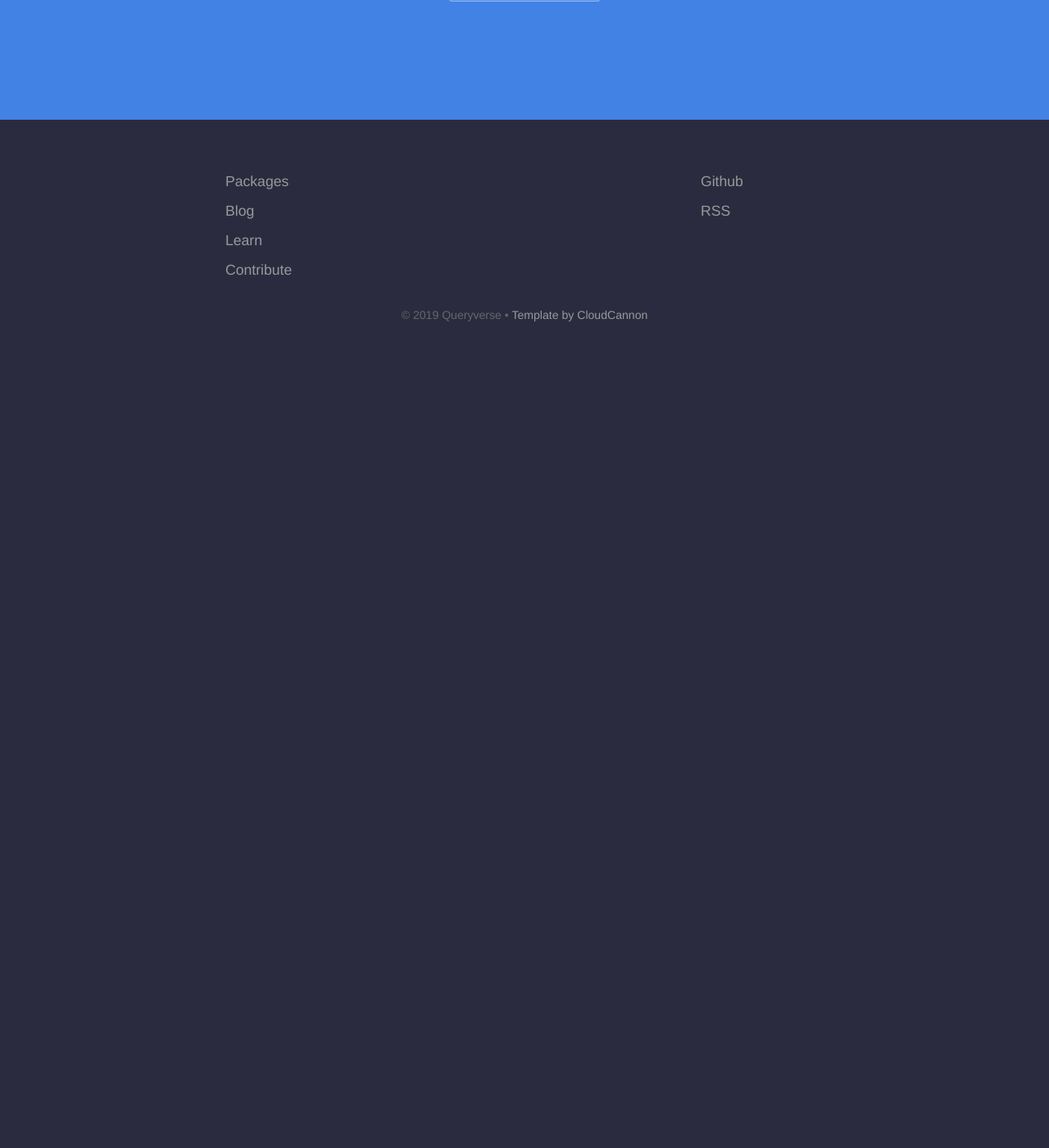
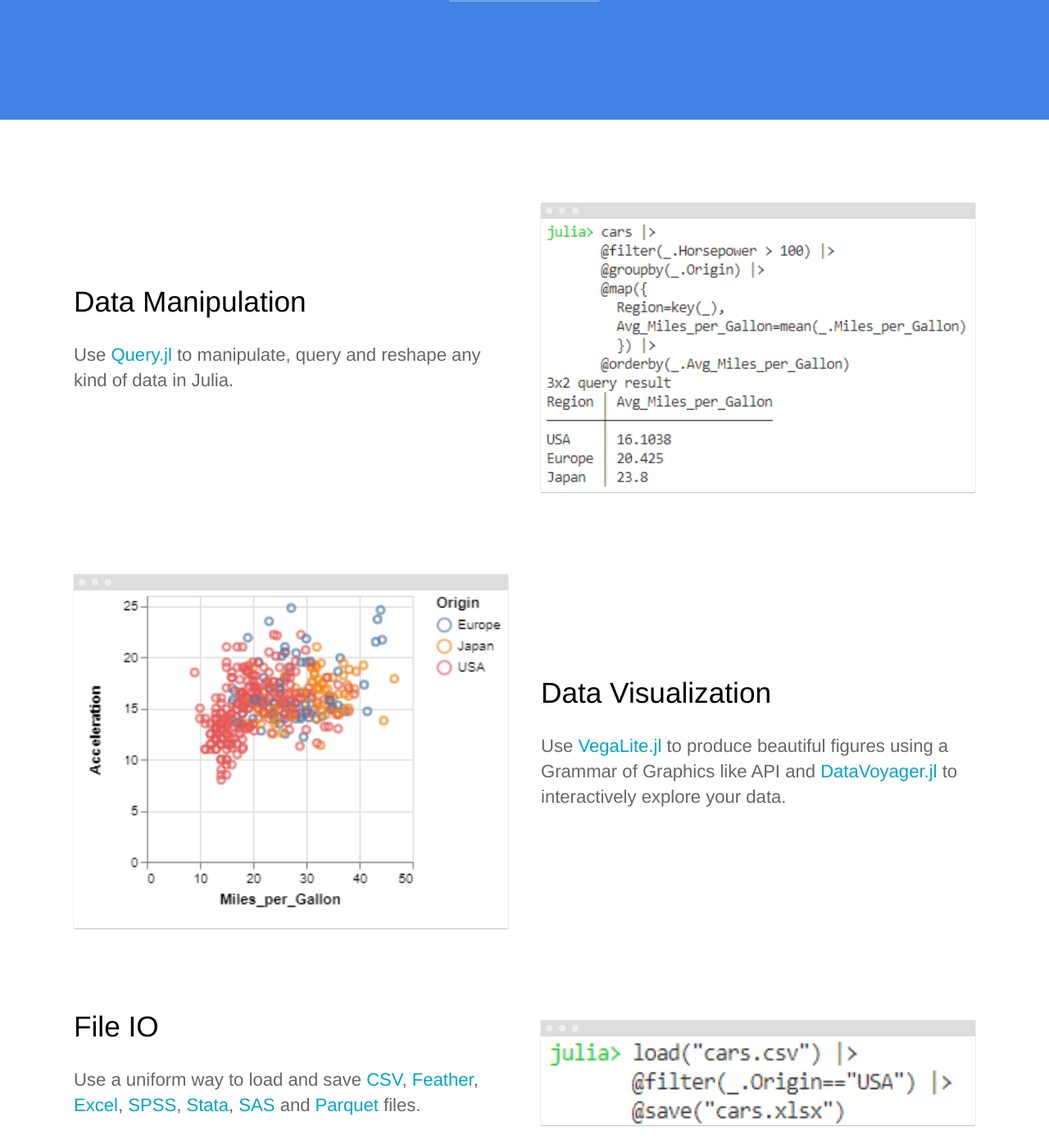
Before and after one commit to queryverse/queryverse.github.io, a Jekyll site: the page built from index.html, in a window 1280 px wide and 1400 px high, scrolled down 298 px. Shown: the whole window at 82% size. Built offline with Jekyll 4.4.1, drawn with Linux system fonts in a browser that asks for light colours; before the commit the page ends 900 px from its top, so only the background shows below that; some of the changed text lies outside the part shown.

Commit message:
Update homepage

```diff
--- a/index.html
+++ b/index.html
@@ -1,24 +1,24 @@
 ---
 title: Queryverse
-description: Queryverse, a julia package for data scientises.
+description: Queryverse
 ---
 <section class="hero">
 	<div class="text-container">
 		<h1 class="editable"><strong>Queryverse</strong></h1>
-		<p class="subtext editable">A julia package for data scientises.</p>
+		<p class="subtext editable">Julia packages for data science</p>
 		<div class="cta button alt"><a href="/learn/">Get Started</a></div>
 	</div>
 </section>
 
-<!--<div class="content">
+<div class="content">
 	<section>
 		<div class="container flex">
 			<div class="text editable">
-				<h2>How can we <strong>double</strong> our sales revenue?</h2>
-				<p>Hydra learns your business. By analyzing your sales data, Hydra optimizes your sales process and show you where you should be spending your resources. </p>
+				<h2>Data Manipulation</h2>
+				<p>Use <a href="https://github.com/queryverse/Query.jl">Query.jl</a> to manipulate, query and reshape any kind of data in Julia.</p>
 			</div>
 			<div class="image">
-				<img src="/images/dashboard.png" alt="Screenshot" class="screenshot editable" />
+				<img src="/images/query.png" alt="Screenshot" class="screenshot editable" />
 			</div>
 		</div>
 	</section>
@@ -26,11 +26,11 @@ description: Queryverse, a julia package for data scientises.
 	<section>
 		<div class="container flex">
 			<div class="text editable">
-				<h2>How can I <strong>keep track</strong> of my sales team?</h2>
-				<p>Hydra learns your business. By analyzing your sales data, Hydra optimizes your sales process and show you where you should be spending your resources.</p>
+				<h2>Data Visualization</h2>
+				<p>Use <a href="https://github.com/fredo-dedup/VegaLite.jl">VegaLite.jl</a> to produce beautiful figures using a Grammar of Graphics like API and <a href="https://github.com/queryverse/DataVoyager.jl">DataVoyager.jl</a> to interactively explore your data. </p>
 			</div>
 			<div class="image">
-				<img src="/images/dashboard.png" alt="Screenshot" class="screenshot editable" />
+				<img src="/images/vegalite.png" alt="Screenshot" class="screenshot editable" />
 			</div>
 		</div>
 	</section>
@@ -38,15 +38,15 @@ description: Queryverse, a julia package for data scientises.
 	<section>
 		<div class="container flex">
 			<div class="text editable">
-				<h2>How can I <strong>forecast</strong> the next 90 days?</h2>
-				<p>Hydra learns your business. By analyzing your sales data, Hydra optimizes your sales process and show you where you should be spending your resources.</p>
+				<h2>File IO</h2>
+				<p>Use a uniform way to load and save <a href="https://github.com/queryverse/CSVFiles.jl">CSV</a>, <a href="https://github.com/queryverse/FeatherFiles.jl">Feather</a>, <a href="https://github.com/queryverse/ExcelFiles.jl">Excel</a>, <a href="https://github.com/queryverse/StatFiles.jl">SPSS</a>, <a href="https://github.com/queryverse/StatFiles.jl">Stata</a>, <a href="https://github.com/queryverse/StatFiles.jl">SAS</a> and <a href="https://github.com/queryverse/ParquetFiles.jl">Parquet</a> files.</p>
 			</div>
 			<div class="image">
-				<img src="/images/dashboard.png" alt="Screenshot" class="screenshot editable" />
+				<img src="/images/fileio.png" alt="Screenshot" class="screenshot editable" />
 			</div>
 		</div>
 	</section>
-
+<!--
 	<section class="testimonial">
 		<div class="container flex">
 			<div class="testimonial-block">
@@ -63,5 +63,5 @@ description: Queryverse, a julia package for data scientises.
 		<h2 class="editable"><strong>Improve</strong> your sales process today</h2>
 		<div class="button alt"><a href="#">Get Started Free</a></div>
 	</section>
+	-->
 </div>
--->
```
Also changed, not shown: images/fileio.png (added), images/query.png (added), images/vegalite.png (added).
